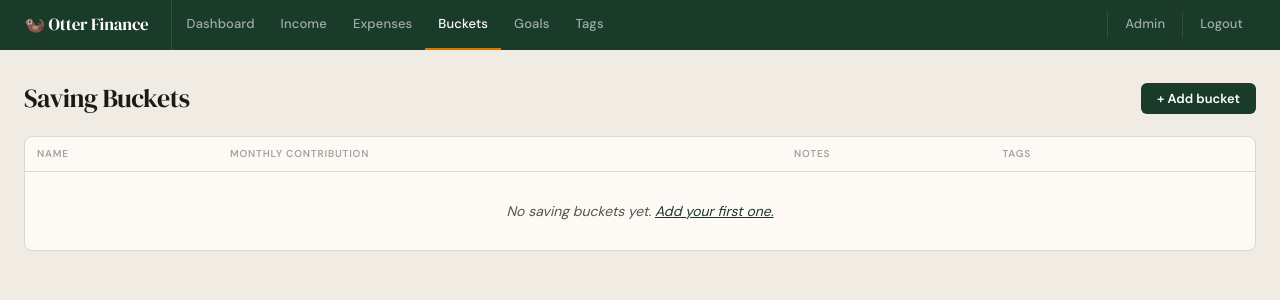
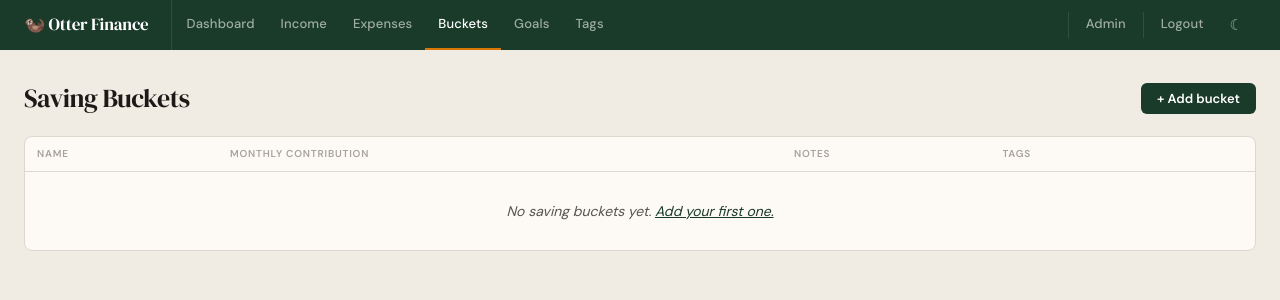
Before and after one commit to DACC4/otter-finance-manager, a Django app: page /buckets/ in a window 1280 px wide. Shown: the top 300 px of the page. Run offline with Django 5.2, Linux system fonts and the light colour scheme; the visitor is signed in with stand-in values (Sample User, id 1); data comes from the database, SQL or seed files in the repository; data that the repository does not hold is empty.

Commit message:
feat: add dark theme support

```diff
--- a/templates/base.html
+++ b/templates/base.html
@@ -29,6 +29,28 @@
             --goal:        #5B21B6;
             --goal-lt:     #EDE9FE;
             --r:           8px;
+        }
+
+        [data-theme="dark"] {
+            --bg:          #1C1917;
+            --surface:     #242018;
+            --surface-2:   #2C2820;
+            --border:      #3D3730;
+            --ink:         #F0EBE3;
+            --ink-2:       #A8A29E;
+            --ink-3:       #78716C;
+            --primary:     #2D6A4F;
+            --primary-h:   #40916C;
+            --accent:      #F59E0B;
+            --accent-lt:   #3D2400;
+            --income:      #4ADE80;
+            --income-lt:   #052E16;
+            --expense:     #F87171;
+            --expense-lt:  #3F0B0B;
+            --bucket:      #60A5FA;
+            --bucket-lt:   #0C1A4E;
+            --goal:        #A78BFA;
+            --goal-lt:     #2D1463;
         }
 
         *, *::before, *::after { box-sizing: border-box; margin: 0; padding: 0; }
@@ -92,6 +114,20 @@
         nav a.active { color: #fff; border-bottom-color: var(--accent); }
         .nav-spacer { flex: 1; }
         .nav-sep { width: 1px; background: rgba(255,255,255,0.1); margin: 12px 4px; }
+        .theme-toggle {
+            background: none;
+            border: none;
+            color: rgba(255,255,255,0.58);
+            font-size: 15px;
+            cursor: pointer;
+            padding: 0 13px;
+            display: flex;
+            align-items: center;
+            transition: color 0.15s;
+            font-family: inherit;
+            line-height: 1;
+        }
+        .theme-toggle:hover { color: #fff; }
 
         /* ── Layout ── */
         .container {
@@ -275,6 +311,13 @@
         .muted { color: var(--ink-2); }
         .help-text { font-size: 12px; color: var(--ink-3); margin-top: 4px; }
     </style>
+    <script>
+    (function(){
+        var stored = localStorage.getItem('theme');
+        var theme = stored || (window.matchMedia('(prefers-color-scheme: dark)').matches ? 'dark' : 'light');
+        document.documentElement.setAttribute('data-theme', theme);
+    })();
+    </script>
 </head>
 <body>
 <header>
@@ -298,6 +341,7 @@
             {% else %}
                 <a href="{% url 'login' %}">Login</a>
             {% endif %}
+            <button class="theme-toggle" id="theme-toggle" aria-label="Toggle dark mode" title="Toggle dark mode"></button>
         </nav>
     </div>
 </header>
@@ -309,5 +353,18 @@
     {% endif %}
     {% block content %}{% endblock %}
 </div>
+<script>
+(function(){
+    var btn = document.getElementById('theme-toggle');
+    function applyIcon(t){ btn.textContent = t === 'dark' ? '☀' : '☾'; }
+    applyIcon(document.documentElement.getAttribute('data-theme'));
+    btn.addEventListener('click', function(){
+        var next = document.documentElement.getAttribute('data-theme') === 'dark' ? 'light' : 'dark';
+        document.documentElement.setAttribute('data-theme', next);
+        localStorage.setItem('theme', next);
+        applyIcon(next);
+    });
+})();
+</script>
 </body>
 </html>
```
